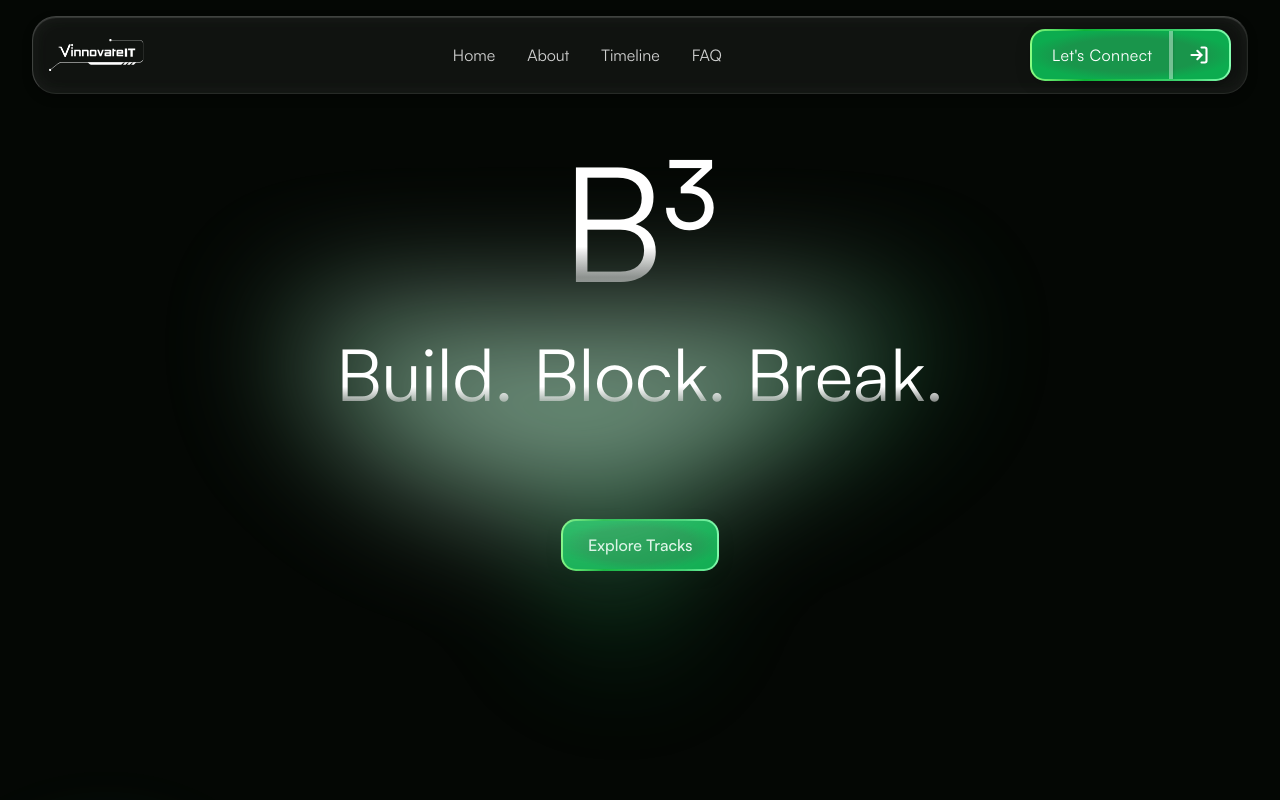
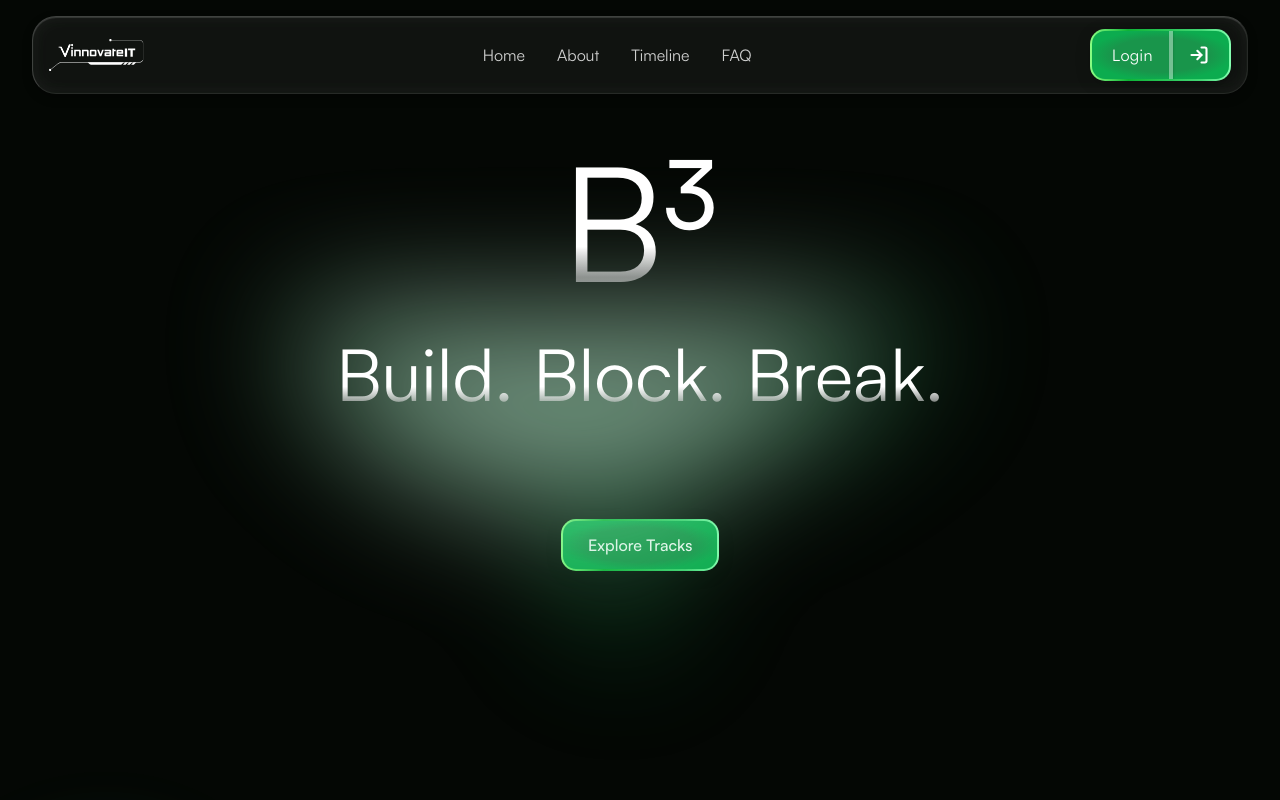
Before and after one commit to vinnovateit/b3, a Next.js app: page / in a window 1280 px wide. Shown: the top 800 px of the page. Built offline with nearby package versions, Linux system fonts and the light colour scheme.

Commit message:
feat: update Navbar and Footer links for improved navigation and contact options

```diff
--- a/src/app/components/Footer.jsx
+++ b/src/app/components/Footer.jsx
@@ -327,7 +327,7 @@ export default function Footer() {
               </div>
 
               <div className="transform transition-transform duration-500 ease-[cubic-bezier(0.34,1.56,0.64,1)] hover:scale-105 active:scale-95">
-                 <CustomButton text="Let's Connect" link="" />
+                 <CustomButton text="Let's Connect" link="mailto:vinnovateit@vit.ac.in" />
               </div>
             </div>
           </div>
--- a/src/app/components/Navbar.jsx
+++ b/src/app/components/Navbar.jsx
@@ -100,7 +100,7 @@ const Navbar = () => {
           {/* Desktop Login Button Wrapper (Explicitly hidden on mobile) */}
           <div className="hidden md:block">
             <a
-              href="mailto:vinnovateit@vit.ac.in"
+              href="/login"
               className={`
                 flex group relative items-center justify-between
                 px-5
@@ -114,7 +114,7 @@ const Navbar = () => {
                 active:scale-95 active:shadow-inner
               `}
             >
-              <span className="relative z-10 font-medium tracking-wide">Let's Connect</span>
+              <span className="relative z-10 font-medium tracking-wide">Login</span>
               <div className="h-12 w-1 bg-white/40 mx-4 shadow-[1px_0_2px_rgba(0,0,0,0.1)]"></div>
               <span className="relative z-10 flex items-center justify-center">
                 <svg
@@ -201,7 +201,7 @@ const Navbar = () => {
               ${open ? "translate-y-0 opacity-100" : "translate-y-4 opacity-0"}`}
             >
               <a
-                href="mailto:vinnovateit@vit.ac.in"
+                href="/login"
                 onClick={() => setOpen(false)}
                 className={`
                   group relative flex items-center justify-between
@@ -215,7 +215,7 @@ const Navbar = () => {
                   active:scale-95
                 `}
               >
-                <span className="relative z-10 font-medium tracking-wide">Let's Connect</span>
+                <span className="relative z-10 font-medium tracking-wide">Login</span>
                 <div className="h-12 w-1 bg-white/40 mx-4"></div>
                 <span className="relative z-10 flex items-center justify-center">
                   <svg
```
